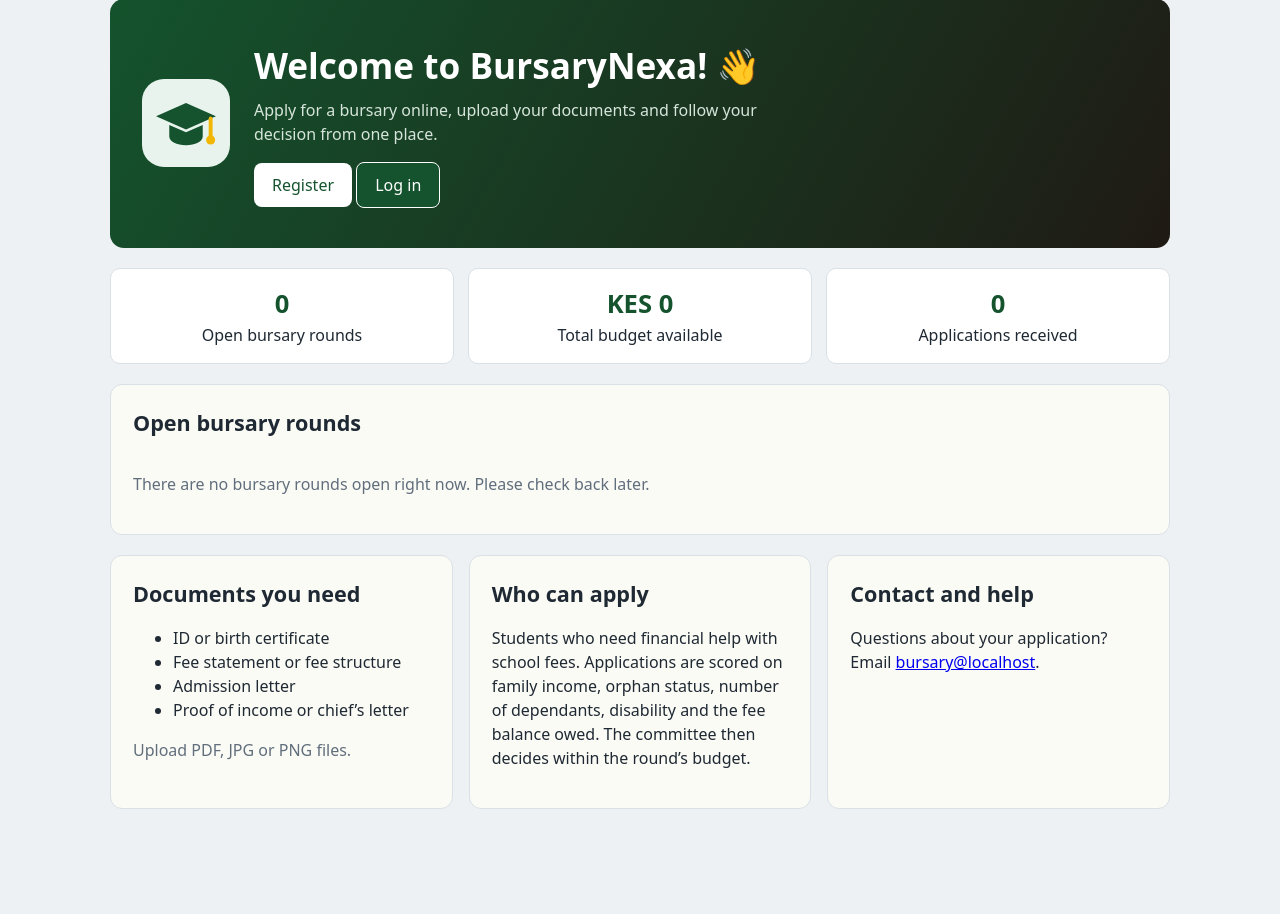
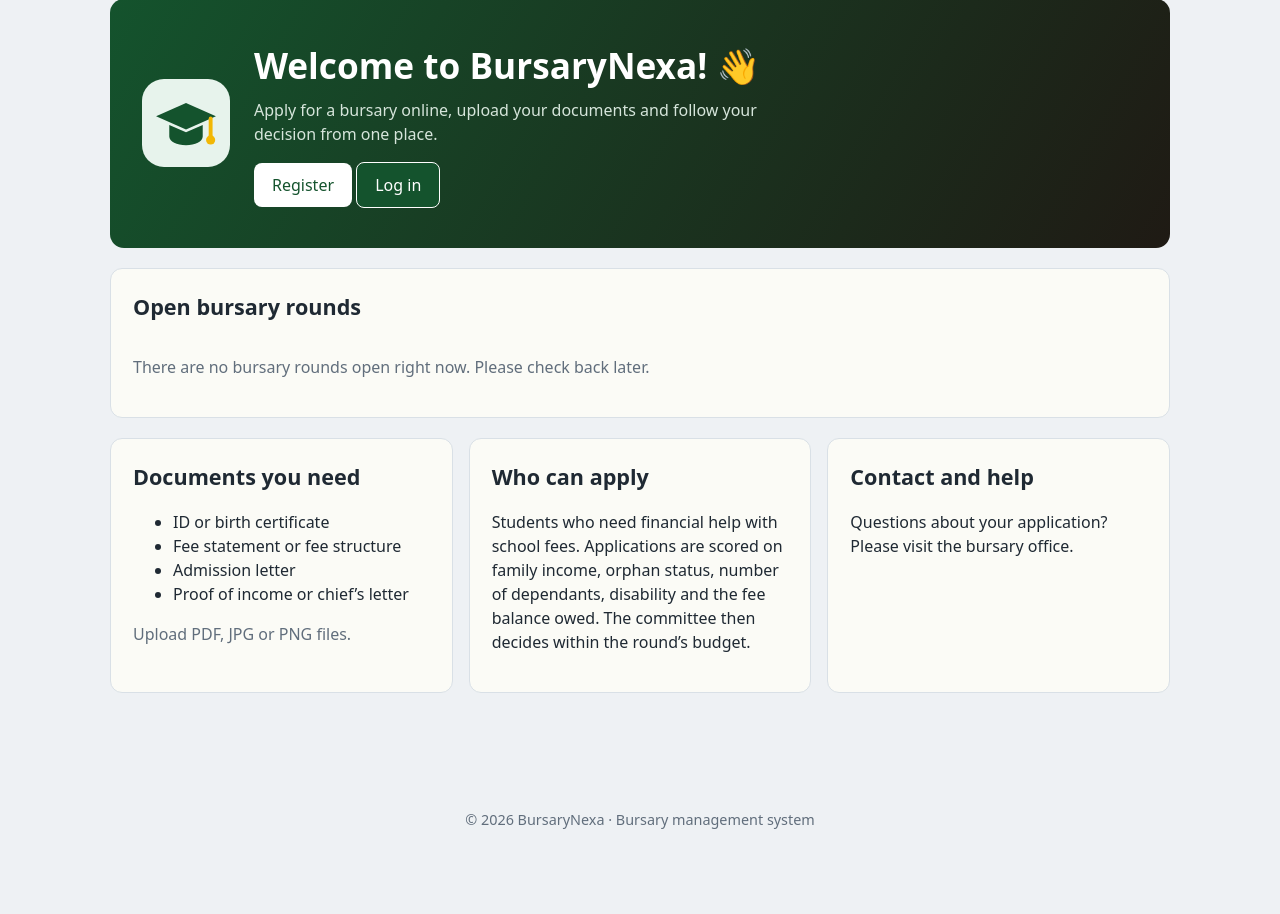
Before and after one commit to benjaminmendy451-del/bursury-system, a Django app: page / in a window 1280 px wide. Shown: the part 96-1010 px from the top of the page. After the commit the page ends 925 px from the top, so only its background shows below. Run offline with Django 5.2, Linux system fonts and the light colour scheme; data that the repository does not hold is empty.

Commit message:
Restyle pages, add home banner, nav tabs, contact section

```diff
--- a/bursary/templates/bursary/home.html
+++ b/bursary/templates/bursary/home.html
@@ -15,11 +15,11 @@
   </div>
 </section>
 
-<div class="tiles" style="margin-bottom:20px">
+{% if stats %}<div class="tiles" style="margin-bottom:20px">
   <div class="stat"><b>{{ stats.open_rounds }}</b>Open bursary round{{ stats.open_rounds|pluralize }}</div>
   <div class="stat"><b>KES {{ stats.budget|floatformat:"0g" }}</b>Total budget available</div>
   <div class="stat"><b>{{ stats.applications|floatformat:"0g" }}</b>Applications received</div>
-</div>
+</div>{% endif %}
 
 <div class="panel">
   <h2>Open bursary rounds</h2>
@@ -61,7 +61,8 @@
   </div>
   <div class="panel">
     <h2>Contact and help</h2>
-    <p>Questions about your application? Email <a href="mailto:{{ contact_email }}">{{ contact_email }}</a>.</p>
+    {% if contact_email %}<p>Questions about your application? Email <strong>{{ contact_email }}</strong>.</p>
+      <p><a class="btn" href="https://mail.google.com/mail/?view=cm&fs=1&to={{ contact_email|urlencode }}&su=BursaryNexa%20question" target="_blank" rel="noopener">Write to us in Gmail</a> <a class="btn secondary" href="mailto:{{ contact_email }}">Open mail app</a></p>{% else %}<p>Questions about your application? Please visit the bursary office.</p>{% endif %}
   </div>
 </div>
 {% endblock %}
--- a/bursary/views.py
+++ b/bursary/views.py
@@ -1,4 +1,6 @@
 import csv
+import os
+from email.utils import parseaddr
 
 from django.conf import settings
 from django.contrib import messages
@@ -16,6 +18,14 @@ from .reports import build_report
 EDITABLE_STATUSES = (Application.Status.SUBMITTED, Application.Status.UNDER_REVIEW)
 
 
+def _contact_email():
+    """A real address for the help section: CONTACT_EMAIL, else the sender address; blank if unusable."""
+    raw = os.environ.get("CONTACT_EMAIL") or settings.DEFAULT_FROM_EMAIL
+    addr = parseaddr(raw)[1]
+    domain = addr.rpartition("@")[2]
+    return addr if "." in domain else ""
+
+
 def home(request):
     rounds = [r for r in BursaryRound.objects.filter(is_active=True) if r.is_open]
     stats = {
@@ -24,7 +34,8 @@ def home(request):
         "applications": Application.objects.count(),
     }
     return render(request, "bursary/home.html", {
-        "rounds": rounds, "stats": stats, "contact_email": settings.DEFAULT_FROM_EMAIL,
+        "rounds": rounds, "stats": stats if request.user.is_staff else None,
+        "contact_email": _contact_email(),
     })
 
 
```
